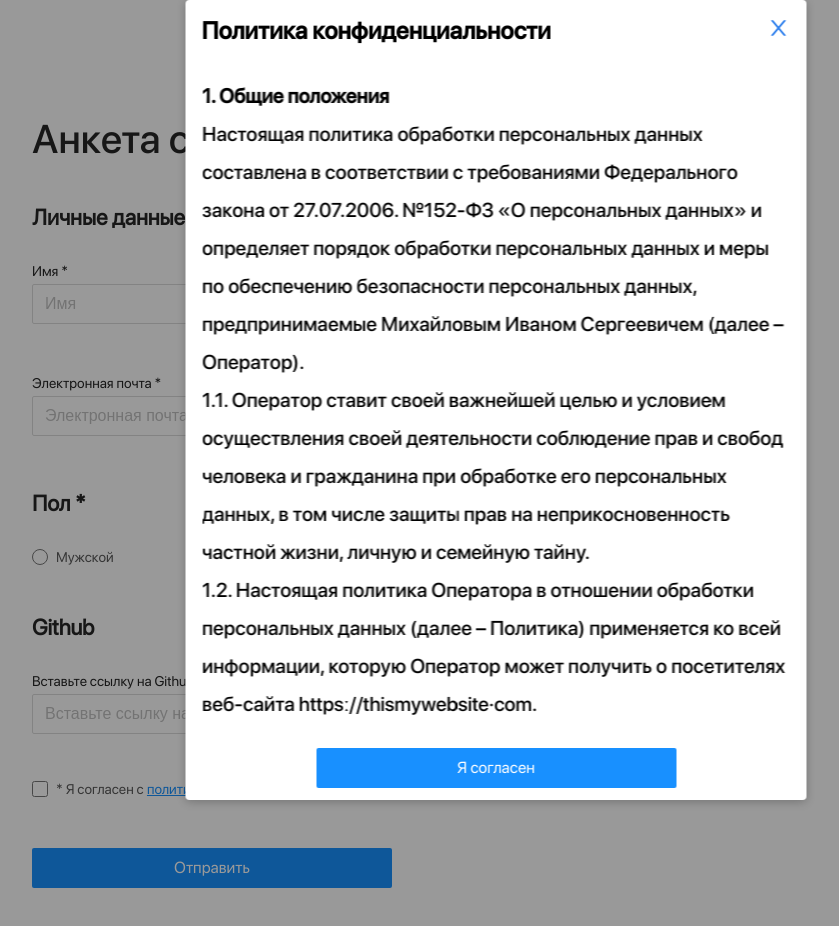
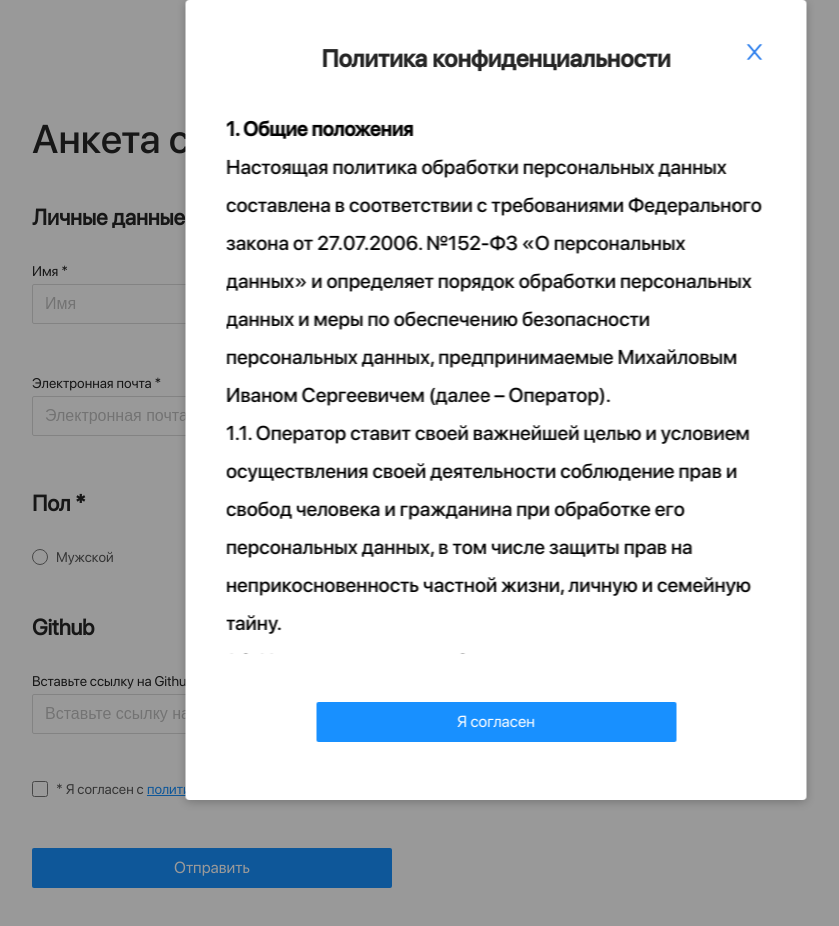
Before and after one commit to Proleps/NextJS_Form, a Next.js app: page / in a window 1280 px wide. Both pictures are taken after a click on the element "политикой конфиденциальности". Shown: the top 926 px of the page, without its empty margins (144-983 px from the left). Built offline with nearby package versions, Linux system fonts and the light colour scheme.

Commit message:
fix hover on disabled submit-button, fix some bad cases

```diff
--- a/components/FileInput/FileInput.js
+++ b/components/FileInput/FileInput.js
@@ -4,17 +4,19 @@ import classes from './FileInput.module.css'
 
 
 export const FileInput = ({state, item, onChange, submit}) => {
+
   const initialState = {
-    flag: state.valid,
+    flag: !state.value,
     fileName: state.value
   }
+
   const [file, setState] = useState(initialState)
   const cls = [classes.File]
 
   function fileHandler(newState) {
-    !!newState.payload?setState({flag: false, fileName: newState.payload}):setState({flag: true, fileName: ""})
+    onChange(newState)
+    !!newState.payload?setState({...file, flag: false, fileName: newState.payload}):setState({...file, flag: true, fileName: ""})
     newState.valid && cls.splice(0, 1)
-    onChange(newState)
   }
 
   !file.flag && !!file.value && cls.push(classes.NotValid)
--- a/components/FileInput/FileInput.module.css
+++ b/components/FileInput/FileInput.module.css
@@ -106,9 +106,13 @@
   .File {
     max-width: 256px;
     margin: 0;
-    margin-bottom: 48px;
+    margin-top: 22px;
   }
   .File svg {
     left: 8px;
   }
+  .Loaded {
+    margin: 0;
+    margin-top: 24px;
+  }
 }
--- a/components/Modal/Modal.module.css
+++ b/components/Modal/Modal.module.css
@@ -125,14 +125,33 @@
 
 @media(min-width: 700px) {
   .Modal {
+    min-width: 547px;
     max-width: 758px;
     height: 800px;
     left: 50%;
     transform: translate3D(-50%, -50%, 0);
+    padding: 40px 0 58px 0;
+  }
+  .ModalTitle {
+    font-weight: bold;
+    font-size: 24px;
+    line-height: 38px;
+    text-align: center;
+    color: #262626;
+  }
+  .ModalExit {
+    top: 24px;
+    right: 24px;
+  }
+  .ModalText {
+    margin-left: 40px;
+    margin-bottom: 48px;
+    margin-right: 20px;
   }
   .Submitted {
     max-width: 547px;
     height: 244px;
     top: 327px;
+    padding: 40px 0 40px 0;
   }
 }
--- a/components/PersonalInfo/PersonalInfo.module.css
+++ b/components/PersonalInfo/PersonalInfo.module.css
@@ -15,7 +15,7 @@
     display: flex;
     flex-wrap: wrap;
     flex-direction: row;
-    align-items: flex-end;
+    align-items: flex-start;
   }
   .PersonalInfo div label {
     margin-right: 80px;
--- a/components/UI/Button/Button.module.css
+++ b/components/UI/Button/Button.module.css
@@ -33,6 +33,11 @@
 
 .Disabled {
   background: #E8E8E8;
+  border: 1px solid #D9D9D9;
   color: #BCBCBC;
-  border: 1px solid #D9D9D9;
+  cursor: default;
 }
+
+.Disabled:hover {
+  background: #E8E8E8;
+}
--- a/components/UI/Input/Input.js
+++ b/components/UI/Input/Input.js
@@ -14,19 +14,18 @@ function reducer(state, action) {
   }
 }
 
-
 export const Input = ( {state, submitted, valid, onChange, item, checked, classFromFile, children} ) => {
   const initialState = {
     value: state.value,
     valid: state.valid
   }
   const [store, dispatch] = useReducer(reducer, initialState)
-
   const { type = "text", required = false, placeholder, label, name, message } = state
-
   const cls = classFromFile?classFromFile:(type === "checkbox" || type === "radio")?[classes.Radio]:[classes.Input]
 
-  required && submitted && !valid && !store.valid && cls.push([classes.InValid])
+  if(type === "url") {
+    !!store.value && submitted && !store.valid && !valid && cls.push([classes.InValid])
+  } else required && submitted && !valid && !store.valid && cls.push([classes.InValid])
 
   const checkedHandler = (type === "radio")?(checked === store.value):(type === "checkbox")?(store.valid):null
 
@@ -45,7 +44,7 @@ export const Input = ( {state, submitted, valid, onChange, item, checked, classF
       }
     } else {
     dispatch({type: 'onChange', payload: e.target.value})
-    required && dispatch({type: 'isValid', payload: e.target.validity.valid})
+    dispatch({type: 'isValid', payload: e.target.validity.valid})
     onChange({type: item, payload: e.target.value, valid: e.target.validity.valid})
     }
   }
@@ -81,7 +80,7 @@ export const Input = ( {state, submitted, valid, onChange, item, checked, classF
         )
       }
 
-      {required && (type === 'text' || type === 'email') && !store.valid && submitted && (
+      { (type != 'radio' ) && !store.valid  && submitted &&  (
         <ErrorCapture message={message} />
       )}
     </label>
--- a/pages/index.js
+++ b/pages/index.js
@@ -42,6 +42,7 @@ const initialState = {
     required: false,
     placeholder: "Вставьте ссылку на Github",
     label: "Вставьте ссылку на Github",
+    message: "Проверьте правильность ссылки",
     value: "",
     valid: true
   },
@@ -57,7 +58,7 @@ const initialState = {
     type: "file",
     required: false,
     multiple: true,
-    message: "В имени могут быть только буквы",
+    message: "Выберите файл заново",
     value: "",
     valid: true
   },
@@ -130,13 +131,16 @@ export default function Form() {
   function isFormValid(click) {
     let isValid = true
     for (let i in currentState) {
-      isValid = isValid && currentState[i].valid
+      isValid = currentState[i].required?(isValid && currentState[i].valid):isValid
     }
-    if(isValid && !click) {
-      setFormState({...formState, submitted: false, valid: true})
-    } else {
-      setFormState({...formState, valid: false})
+    if (!click) {
+      if(isValid) {
+        setFormState({...formState, submitted: false, valid: true})
+      } else {
+        setFormState({...formState, valid: false})
+      }
     }
+
     return isValid
   }
 
@@ -163,11 +167,21 @@ export default function Form() {
 
   const fileInput = useMemo( () => (
     <FileInput
-      key={Math.random()}
+      key={currentState.fileInput.value}
       state={currentState.fileInput}
       item="fileInput"
       onChange={onInputChangeHandler}
       submit={formState.submitted}
+    />
+    ), [formState.flag, currentState.fileInput.value, formState.submitted] )
+
+  const githubInput = useMemo( () => (
+    <Input
+      key={Math.random()}
+      state={currentState.github}
+      onChange={onInputChangeHandler}
+      item="github"
+      submitted={formState.submitted}
     />
   ), [formState.flag] )
 
@@ -203,13 +217,7 @@ export default function Form() {
           />
 
           <h2>Github</h2>
-          <Input
-            key={Math.random()}
-            state={currentState.github}
-            onChange={onInputChangeHandler}
-            item="github"
-            submitted={formState.submitted}
-          />
+          {githubInput}
 
           <Privacy
             valid={currentState.privacyInput.valid}
```
